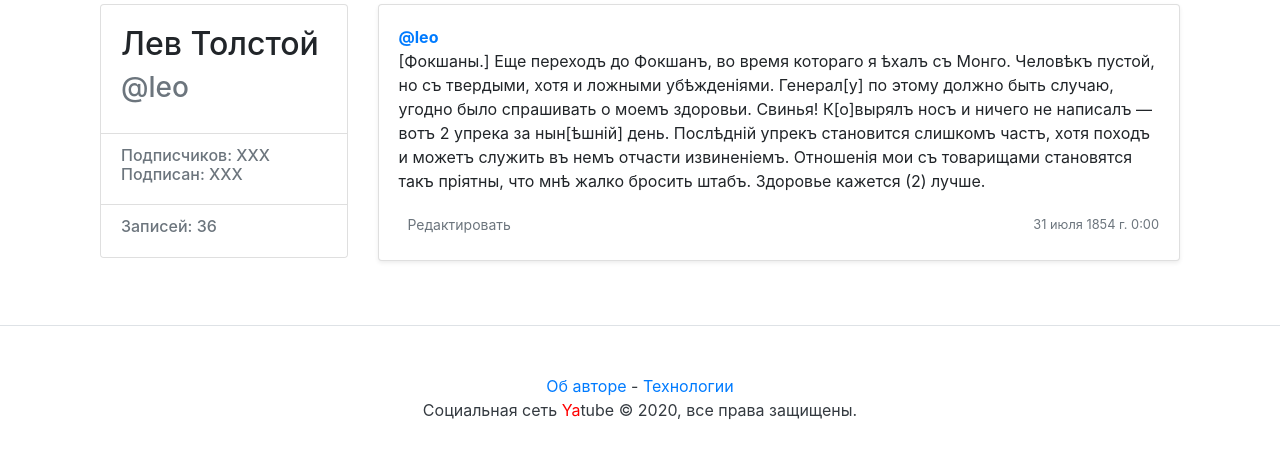
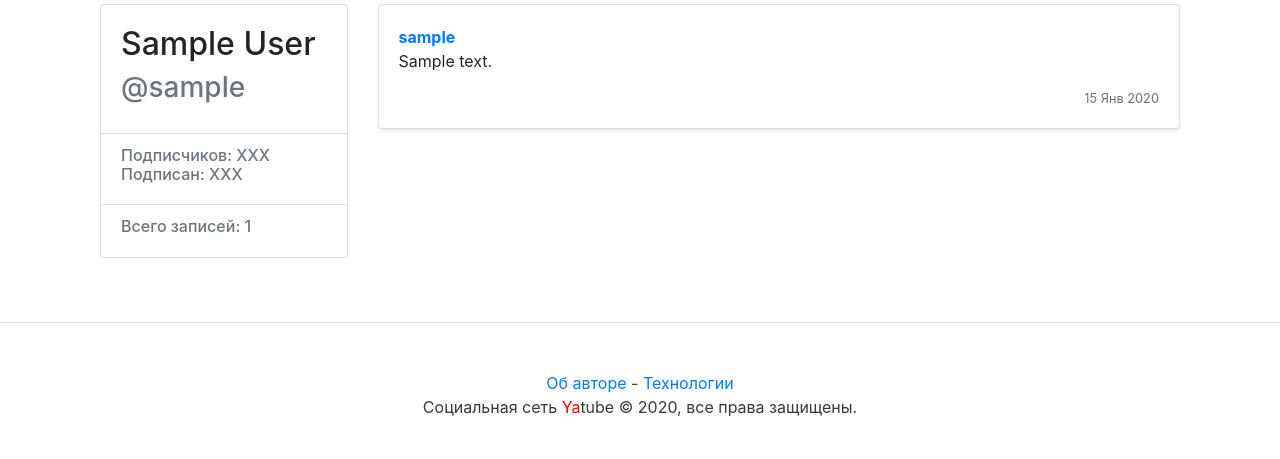
Before and after one commit to vostavhy/yatube, a Django app: a page that uses posts/templates/post.html in a window 1280 px wide. Shown: the part 56-515 px from the top of the page. Run offline with Django 3.2, Linux system fonts and the light colour scheme; tables that the repository leaves empty hold one stand-in row (values such as "Sample post"); some libraries are stand-ins or nearby versions.

Commit message:
сделал post.html

```diff
--- a/posts/templates/new_post.html
+++ b/posts/templates/new_post.html
@@ -12,7 +12,7 @@
 {# загружаем фильтр #}
 {% load user_filters %}
 
-{# create flexible parametres #}
+{# create flexible parameters #}
 {% if request.path == '/new/' %}
     {% define 'Новое сообщение' as title %}
     {% url 'new_post' as form_action_url %}
--- a/posts/templates/post.html
+++ b/posts/templates/post.html
@@ -9,11 +9,11 @@
                         <div class="card-body">
                                 <div class="h2">
                                     <!-- Имя автора -->
-                                    Лев Толстой
+                                    {{ post.author.get_full_name }}
                                 </div>
                                 <div class="h3 text-muted">
                                      <!-- username автора -->
-                                     @leo
+                                     @{{ post.author.username }}
                                 </div>
                         </div>
                         <ul class="list-group list-group-flush">
@@ -26,7 +26,7 @@
                                 <li class="list-group-item">
                                         <div class="h6 text-muted">
                                             <!--Количество записей -->
-                                            Записей: 36
+                                            Всего записей: {{ count }}
                                         </div>
                                 </li>
                         </ul>
@@ -40,17 +40,19 @@
                         <div class="card-body">
                                 <p class="card-text">
                                         <!-- Ссылка на страницу автора в атрибуте href; username автора в тексте ссылки -->
-                                        <a href="/leo/"><strong class="d-block text-gray-dark">@leo</strong></a>
+                                        <a href="/{{ post.author.username }}/"><strong class="d-block text-gray-dark">{{post.author.username}}</strong></a>
                                         <!-- Текст поста -->
-                                        [Фокшаны.] Еще переходъ до Фокшанъ, во время котораго я ѣхалъ съ Монго. Человѣкъ пустой, но съ твердыми, хотя и ложными убѣжденіями. Генерал[у] по этому должно быть случаю, угодно было спрашивать о моемъ здоровьи. Свинья! К[о]вырялъ носъ и ничего не написалъ — вотъ 2 упрека за нын[ѣшній] день. Послѣдній упрекъ становится слишкомъ частъ, хотя походъ и можетъ служить въ немъ отчасти извиненіемъ. Отношенія мои съ товарищами становятся такъ пріятны, что мнѣ жалко бросить штабъ. Здоровье кажется (2) лучше.
+                                        {{ post.text }}
                                 </p>
                                 <div class="d-flex justify-content-between align-items-center">
                                         <div class="btn-group ">
                                                 <!-- Ссылка на редактирование, показывается только автору записи -->
-                                                <a class="btn btn-sm text-muted" href="/leo/36/edit" role="button">Редактировать</a>
+                                                {% if request.user == post.author %}
+                                                    <a class="btn btn-sm text-muted" href="/{{post.author.username}}/{{post.id}}/edit" role="button">Редактировать</a>
+                                                {% endif %}
                                         </div>
                                         <!-- Дата публикации  -->
-                                        <small class="text-muted">31 июля 1854 г. 0:00</small>
+                                        <small class="text-muted">{{ post.pub_date|date:"d M Y" }}</small>
                                 </div>
                         </div>
                 </div>
--- a/posts/views.py
+++ b/posts/views.py
@@ -71,7 +71,8 @@ def profile(request, username):
 
 def post_view(request, username, post_id):
     post = get_object_or_404(Post, author__username=username, id=post_id)
-    return render(request, 'post.html', {'post': post})
+    count = Post.objects.filter(author__username=username).count()
+    return render(request, 'post.html', {'post': post, 'count': count})
 
 
 @login_required
```
